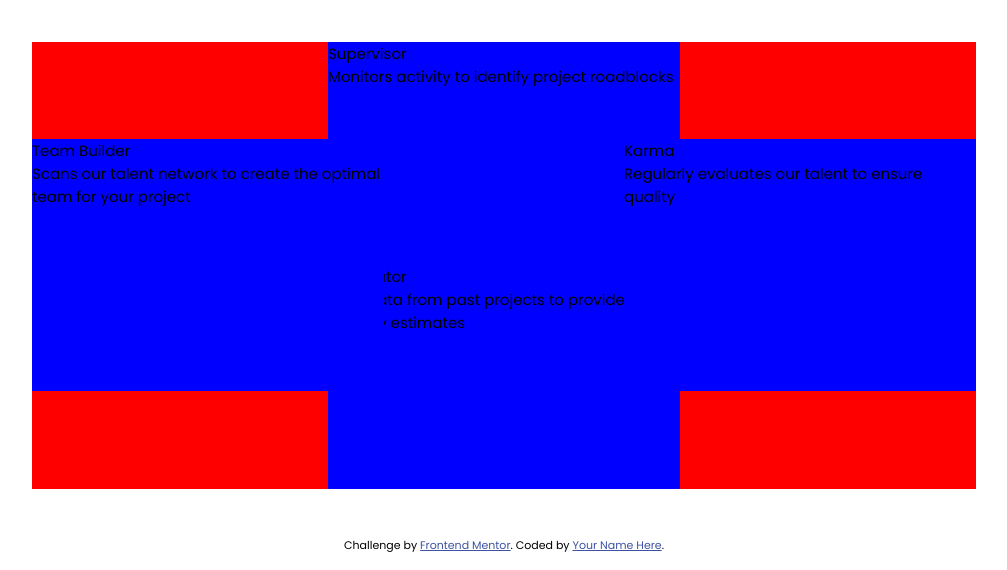
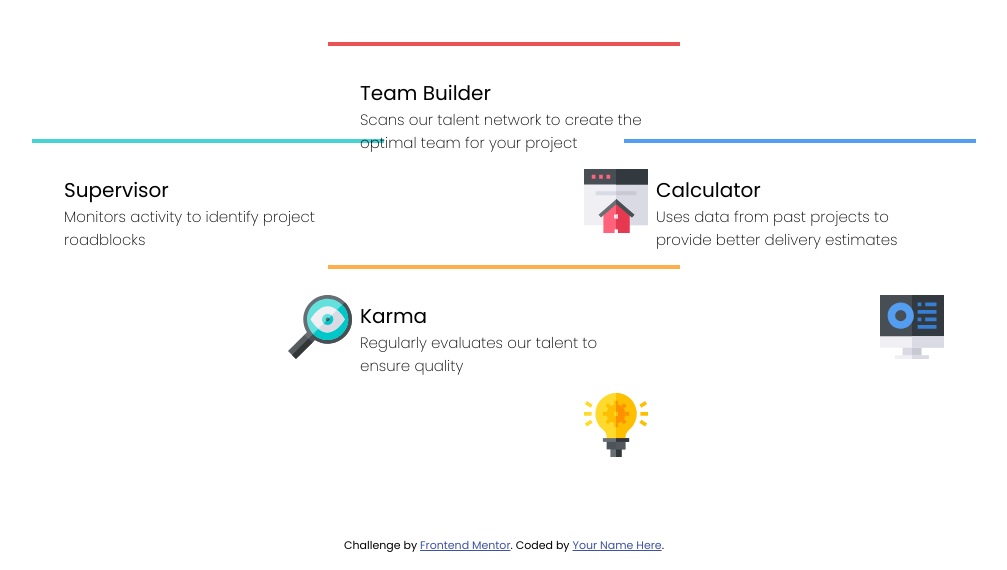
Before and after one commit to Joscha-Goetz/four-card-feature-section-FM, a plain HTML site: page index.html in a window 1280 px wide. Shown: the part 230-800 px from the top of the page, without its empty margins (136-1143 px from the left). Drawn offline with Linux system fonts and the light colour scheme.

Commit message:
positionings

```diff
--- a/index.html
+++ b/index.html
@@ -23,24 +23,40 @@
       </div>
     </div>
     <div class="wrapper">
-      <div class="vertical-grid">
+      <div class="horizontal-grid">
         <div id="cyan" class="card">
+          <div class="top-line"></div>
+          <div class="text">
             <h3>Supervisor</h3>
             <p>Monitors activity to identify project roadblocks</p>
           </div>
+          <img src="images/icon-supervisor.svg" alt="lupe">
+        </div>
         <div id="blue" class="card">
+          <div class="top-line"></div>
+          <div class="text">
             <h3>Calculator</h3>
             <p>Uses data from past projects to provide better delivery estimates</p>
           </div>
+          <img src="images/icon-calculator.svg" alt="calculator">
         </div>
-      <div class="horizontal-grid">
+      </div>
+      <div class="vertical-grid">
         <div id="red" class="card">
+          <div class="top-line"></div>
+          <div class="text">
             <h3>Team Builder</h3>
             <p>Scans our talent network to create the optimal team for your project</p>
           </div>
-        <div id="yellow" class="card">
+          <img src="images/icon-team-builder.svg" alt="House in front of a website">
+        </div>
+        <div id="orange" class="card">
+          <div class="top-line"></div>
+          <div class="text">
             <h3>Karma</h3>
             <p>Regularly evaluates our talent to ensure quality</p>
+          </div>
+          <img src="images/icon-karma.svg" alt="Lightbolb shining">
         </div>
       </div>
     </div>
--- a/style.css
+++ b/style.css
@@ -3,7 +3,7 @@
 *, *::before, *::after{box-sizing: border-box;}
 img, picture, svg, video {display: block;max-width: 100%;}
 input, textarea, button, select {font: inherit;}
-* {margin: 0;padding: 0;font: inherit;}
+* {margin: 0;padding: 0;font: inherit;overflow: hidden;}
 body{min-height: 100vh;}
 
 .attribution { font-size: 11px; text-align: center; position: absolute; bottom: 1rem; right: 0; left: 0;}
@@ -56,7 +56,6 @@ h1 {
 }
 /* *wrapper */
 .wrapper {
-  background-color: red;
   /* vorbereitung absolute */
   position: relative;
   /* margin */
@@ -65,28 +64,62 @@ h1 {
   margin-bottom: 5.0625rem;
   margin-top: .3125rem;
 }
+/* *grids */
 .vertical-grid, .horizontal-grid {
+  /* übereinanderlegen */
   position: absolute;
+  /* cards außeinander */
   display: flex;
   justify-content: space-between;
+  /* card-dimensions */
+  --card-height: 15.75rem;
+  --card-width: 22rem;
 }.vertical-grid {
+  /* positioning and dimensions */
   flex-direction: column;
-  width: 22rem;
+  width: var(--card-width);
   left: 50%;
   transform: translateX(-50%);
   height: 100%;
 }
 .horizontal-grid {
+  /* positioning and dimensions */
   position: absolute;
-  height: 15.75rem;
+  height: var(--card-height);
   width: 100%;
   top: 50%;
   transform: translateY(-50%);
 }
+/* *cards */
 .card {
-  width: 22rem;
-  height: 15.75rem;
-  background-color: blue;
+  width: var(--card-width);
+  height: var(--card-height);
+  position: relative;
+}
+.card .text{
+  padding: 2rem;
+}
+h3 {
+  font-size: 1.25rem;
+}
+.card p {
+  font-weight: 200;
+}
+.top-line {
+  height: .25rem;
+  width: 100%;
+}
+#cyan > .top-line {
+  background-color: var(--cyan);
+}
+#red > .top-line {
+  background-color: var(--red);
+}
+#blue > .top-line {
+  background-color: var(--blue);
+}
+#orange > .top-line {
+  background-color: var(--orange);
 }
 
 /* *misc */
@@ -96,3 +129,11 @@ h1 {
 .thin {
   font-weight: 200;
 }
+.medium {
+  font-weight: 400;
+}
+img {
+  position: absolute;
+  bottom: 2rem;
+  right: 2rem;
+}
```
Lines whose indentation alone changed are shown as unchanged.
